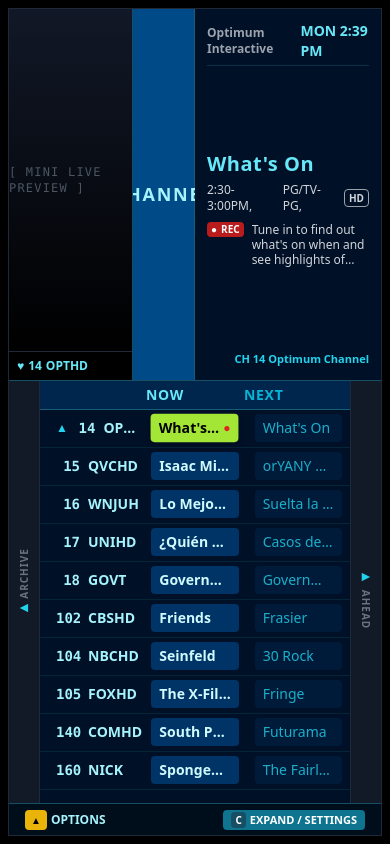
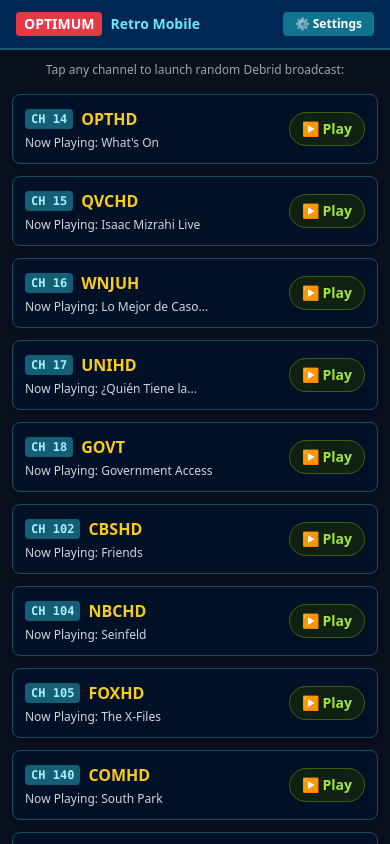
Before and after one commit to sebase2001/retro-optimum-tv, a React (Vite) app: page / in a window 390 px wide. Built offline with nearby package versions, Linux system fonts and the light colour scheme.

Commit message:
Update App.jsx

```diff
--- a/src/App.jsx
+++ b/src/App.jsx
@@ -22,6 +22,7 @@
 export default function App() {
   const [selectedRow, setSelectedRow] = useState(0);
   const [currentScreen, setCurrentScreen] = useState('guide'); // 'guide', 'player', 'settings'
+  const [isMobile, setIsMobile] = useState(window.innerWidth < 768);
 
   // Dual-Player Buffering State
   const [activePlayer, setActivePlayer] = useState('A');
@@ -38,6 +39,13 @@
   const videoRefA = useRef(null);
   const videoRefB = useRef(null);
   const rowRefs = useRef([]);
+
+  // Detect screen size changes for mobile vs TV layout switching
+  useEffect(() => {
+    const handleResize = () => setIsMobile(window.innerWidth < 768);
+    window.addEventListener('resize', handleResize);
+    return () => window.removeEventListener('resize', handleResize);
+  }, []);
 
   // Auto-scroll selected row into view
   useEffect(() => {
@@ -58,7 +66,7 @@
           setSelectedRow((prev) => Math.max(prev - 1, 0));
         } else if (e.key === 'Enter' || keyCode === 13 || keyCode === 23) {
           launchBroadcast(OPTIMUM_CHANNELS[selectedRow]);
-        } else if (e.key === 'c' || keyCode === 82 || keyCode === 189) { // Menu / Options button
+        } else if (e.key === 'c' || keyCode === 82 || keyCode === 189) {
           setCurrentScreen('settings');
         }
       } else if (currentScreen === 'player') {
@@ -196,11 +204,92 @@
   const activeCh = OPTIMUM_CHANNELS[selectedRow];
 
   return (
-    <div className="w-screen h-screen bg-black font-sans select-none overflow-hidden flex flex-col p-2 text-white">
+    <div className="w-screen h-screen bg-black font-sans select-none overflow-hidden flex flex-col text-white">
 
-      {/* ----------------- OPTIMUM i-GUIDE EXACT LAYOUT ----------------- */}
+      {/* ----------------- MOBILE RESPONSIVE LAYOUT (PHONES) ----------------- */}
+      {isMobile ? (
+        <div className="flex flex-col h-full bg-[#0a0f1d] overflow-y-auto">
+          {/* Mobile Header */}
+          <div className="flex justify-between items-center bg-[#002855] px-4 py-3 border-b-2 border-cyan-800 sticky top-0 z-20">
+            <div className="flex items-center space-x-2">
+              <span className="bg-[#e63946] text-white font-bold px-2 py-0.5 rounded text-sm">OPTIMUM</span>
+              <span className="text-sm font-bold text-cyan-300">Retro Mobile</span>
+            </div>
+            <button
+              onClick={() => setCurrentScreen('settings')}
+              className="bg-cyan-700 text-white px-3 py-1 rounded text-xs font-bold"
+            >
+              ⚙ Settings
+            </button>
+          </div>
+
           {currentScreen === 'guide' && (
-        <div className="flex flex-col h-full bg-[#0a0f1d] relative border border-gray-800">
+            <div className="flex-1 p-3 flex flex-col space-y-3">
+              <p className="text-xs text-gray-400 text-center mb-1">Tap any channel to launch random Debrid broadcast:</p>
+
+              {OPTIMUM_CHANNELS.map((ch) => (
+                <div
+                  key={ch.id}
+                  onClick={() => launchBroadcast(ch)}
+                  className="bg-[#001026] border border-cyan-900 rounded-lg p-3 flex justify-between items-center active:bg-cyan-950 transition-all shadow-md"
+                >
+                  <div className="flex flex-col">
+                    <div className="flex items-center space-x-2">
+                      <span className="bg-cyan-800 text-cyan-200 text-xs px-1.5 py-0.5 rounded font-mono font-bold">CH {ch.id}</span>
+                      <span className="font-bold text-base text-yellow-400">{ch.callsign}</span>
+                    </div>
+                    <span className="text-xs text-gray-300 mt-1">Now Playing: {ch.showNow}</span>
+                  </div>
+                  <span className="text-lime-400 text-sm font-bold bg-lime-950/60 px-3 py-1.5 rounded-full border border-lime-800">▶ Play</span>
+                </div>
+              ))}
+            </div>
+          )}
+
+          {currentScreen === 'settings' && (
+            <div className="p-6 flex flex-col justify-center h-full">
+              <div className="bg-[#001026] p-4 border border-cyan-800 rounded-lg">
+                <h2 className="text-lg font-bold text-lime-400 mb-3">Debrid Setup</h2>
+                <label className="block text-xs text-cyan-200 mb-1">Provider:</label>
+                <select
+                  value={debridProvider}
+                  onChange={(e) => {
+                    setDebridProvider(e.target.value);
+                    localStorage.setItem('debrid_provider', e.target.value);
+                  }}
+                  className="w-full p-2 bg-black text-white border border-cyan-800 text-sm rounded mb-3"
+                >
+                  <option value="realdebrid">Real-Debrid</option>
+                  <option value="premiumize">Premiumize.me</option>
+                </select>
+
+                <label className="block text-xs text-cyan-200 mb-1">API Key:</label>
+                <input
+                  type="password"
+                  placeholder="Paste Key..."
+                  value={debridKey}
+                  onChange={(e) => {
+                    setDebridKey(e.target.value);
+                    localStorage.setItem('debrid_api_key', e.target.value);
+                  }}
+                  className="w-full p-2 bg-black text-white border border-cyan-800 text-sm rounded mb-4"
+                />
+
+                <button
+                  onClick={() => setCurrentScreen('guide')}
+                  className="w-full bg-lime-500 text-black font-bold py-2 rounded text-sm"
+                >
+                  Save & Back
+                </button>
+              </div>
+            </div>
+          )}
+        </div>
+      ) : (
+        /* ----------------- TV i-GUIDE LAYOUT (ANDROID TV BOX) ----------------- */
+        <div className="flex flex-col h-full bg-[#0a0f1d] relative border border-gray-800 p-2">
+          {currentScreen === 'guide' && (
+            <div className="flex flex-col h-full bg-[#0a0f1d] relative">
 
               {/* Top Half Section: Video Window (Left) + Show Meta Box (Right) */}
               <div className="grid grid-cols-12 h-[45%] border-b border-cyan-900">
@@ -224,14 +313,11 @@
 
                 {/* Top-Right: i-Guide Program Details Pane */}
                 <div className="col-span-6 bg-[#001026] p-3 flex flex-col justify-between relative">
-
-              {/* Date & Time Header */}
                   <div className="flex justify-between items-center text-cyan-300 font-bold text-sm border-b border-cyan-900/50 pb-1">
                     <span className="text-gray-400 text-xs">Optimum Interactive</span>
                     <span>MON 2:39 PM</span>
                   </div>
 
-              {/* Show Meta & Description */}
                   <div className="my-1">
                     <h1 className="text-cyan-300 text-xl font-extrabold tracking-wide">{activeCh.showNow}</h1>
                     <div className="flex items-center space-x-2 text-xs text-gray-300 my-1">
@@ -240,7 +326,6 @@
                       <span className="border border-gray-400 px-1 text-[10px] rounded font-bold">HD</span>
                     </div>
 
-                {/* Recording Badge & Synopsis */}
                     <div className="flex items-start space-x-2 mt-2">
                       <span className="bg-red-700 text-white font-bold text-[10px] px-1 rounded flex items-center space-x-1">
                         <span>●</span><span>REC</span>
@@ -251,7 +336,6 @@
                     </div>
                   </div>
 
-              {/* Channel Callout Sub-bar */}
                   <div className="text-right text-[11px] text-cyan-400 font-semibold">
                     CH {activeCh.id} {activeCh.name}
                   </div>
@@ -260,24 +344,18 @@
 
               {/* Bottom Half: "NOW" / "NEXT" Dual-Column EPG Channel Grid */}
               <div className="flex-1 grid grid-cols-12 bg-[#001026] relative overflow-hidden">
-
-            {/* Left Vertical "ARCHIVE" Sidebar */}
                 <div className="col-span-1 bg-[#121927] flex flex-col items-center justify-center border-r border-gray-800 text-gray-400">
                   <span className="text-[10px] tracking-widest uppercase font-bold text-gray-500 transform -rotate-90">ARCHIVE</span>
                   <span className="text-cyan-400 font-bold text-sm mt-4">◄</span>
                 </div>
 
-            {/* Main Channel & Dual Time-Slot Table */}
                 <div className="col-span-10 flex flex-col h-full overflow-hidden">
-
-              {/* EPG Column Headers (NOW vs NEXT) */}
                   <div className="grid grid-cols-12 bg-[#00264d] text-cyan-300 font-black text-sm uppercase px-2 py-1 border-b border-cyan-800">
                     <div className="col-span-4 pl-8"></div>
                     <div className="col-span-4 text-left tracking-wider">NOW</div>
                     <div className="col-span-4 text-left text-cyan-500 tracking-wider">NEXT</div>
                   </div>
 
-              {/* Scrollable Rows */}
                   <div className="flex-1 overflow-y-auto">
                     {OPTIMUM_CHANNELS.map((ch, idx) => {
                       const isSelected = idx === selectedRow;
@@ -291,14 +369,12 @@
                           }}
                           className="grid grid-cols-12 items-center text-sm border-b border-cyan-950/60 transition-all min-h-[38px]"
                         >
-                      {/* Channel Number & Callsign */}
                           <div className="col-span-4 flex items-center space-x-2 pl-4 text-cyan-200 font-bold">
                             {isSelected && <span className="text-cyan-400 font-black text-xs">▲</span>}
                             <span className="w-6 text-right font-mono">{ch.id}</span>
                             <span className="truncate">{ch.callsign}</span>
                           </div>
 
-                      {/* NOW Column (Lime Green Active Focus Highlight) */}
                           <div className="col-span-4 px-2 py-1">
                             <div
                               className={`flex items-center justify-between px-2 py-1 rounded transition-all font-semibold ${
@@ -312,7 +388,6 @@
                             </div>
                           </div>
 
-                      {/* NEXT Column */}
                           <div className="col-span-4 px-2 py-1">
                             <div className="bg-[#001f3f]/80 text-cyan-400/80 px-2 py-1 rounded truncate font-medium">
                               {ch.showNext}
@@ -324,14 +399,12 @@
                   </div>
                 </div>
 
-            {/* Right Vertical "AHEAD" Sidebar */}
                 <div className="col-span-1 bg-[#121927] flex flex-col items-center justify-center border-l border-gray-800 text-gray-400">
                   <span className="text-cyan-400 font-bold text-sm mb-4">►</span>
                   <span className="text-[10px] tracking-widest uppercase font-bold text-gray-500 transform rotate-90">AHEAD</span>
                 </div>
               </div>
 
-          {/* Bottom Action Footer Bar */}
               <div className="h-8 bg-[#000d1a] border-t border-cyan-900 flex justify-between items-center px-4 text-xs font-bold text-cyan-200">
                 <div className="flex items-center space-x-1">
                   <span className="bg-yellow-500 text-black px-1.5 py-0.5 rounded text-[10px] font-black">▲</span>
@@ -349,40 +422,6 @@
             </div>
           )}
 
-      {/* ----------------- SEAMLESS VIDEO PLAYER ----------------- */}
-      {currentScreen === 'player' && (
-        <div className="relative w-full h-full bg-black flex items-center justify-center">
-          {currentEpisodeInfo && (
-            <div className="absolute top-4 left-4 z-30 bg-[#001026] border-2 border-cyan-600 px-4 py-2 rounded shadow-2xl text-white font-mono">
-              <span className="text-lime-400 font-bold block text-sm">{currentEpisodeInfo.showName}</span>
-              <span className="text-xs text-cyan-200">
-                Season {currentEpisodeInfo.season} Ep {currentEpisodeInfo.episode}: "{currentEpisodeInfo.title}"
-              </span>
-              {isCommercialActive && (
-                <span className="block text-[11px] text-red-500 font-bold mt-1 animate-pulse">● DEBRID VINTAGE COMMERCIAL BREAK</span>
-              )}
-            </div>
-          )}
-
-          <video
-            ref={videoRefA}
-            src={playerASrc}
-            onEnded={handleCommercialEnded}
-            className={`absolute inset-0 w-full h-full object-contain ${activePlayer === 'A' ? 'block z-20' : 'hidden z-10'}`}
-            playsInline
-          />
-
-          <video
-            ref={videoRefB}
-            src={playerBSrc}
-            className={`absolute inset-0 w-full h-full object-contain ${activePlayer === 'B' ? 'block z-20' : 'hidden z-10'}`}
-            playsInline
-            controls={activePlayer === 'B'}
-          />
-        </div>
-      )}
-
-      {/* ----------------- DEBRID SETTINGS ----------------- */}
           {currentScreen === 'settings' && (
             <div className="flex flex-col items-center justify-center h-full bg-[#0a0f1d]">
               <div className="bg-[#001026] p-6 border-4 border-cyan-700 rounded w-2/3 shadow-2xl">
@@ -427,5 +466,40 @@
             </div>
           )}
         </div>
+      )}
+
+      {/* ----------------- SEAMLESS VIDEO PLAYER (SHARED) ----------------- */}
+      {currentScreen === 'player' && (
+        <div className="relative w-full h-full bg-black flex items-center justify-center">
+          {currentEpisodeInfo && (
+            <div className="absolute top-4 left-4 z-30 bg-[#001026] border-2 border-cyan-600 px-4 py-2 rounded shadow-2xl text-white font-mono">
+              <span className="text-lime-400 font-bold block text-sm">{currentEpisodeInfo.showName}</span>
+              <span className="text-xs text-cyan-200">
+                Season {currentEpisodeInfo.season} Ep {currentEpisodeInfo.episode}: "{currentEpisodeInfo.title}"
+              </span>
+              {isCommercialActive && (
+                <span className="block text-[11px] text-red-500 font-bold mt-1 animate-pulse">● DEBRID VINTAGE COMMERCIAL BREAK</span>
+              )}
+            </div>
+          )}
+
+          <video
+            ref={videoRefA}
+            src={playerASrc}
+            onEnded={handleCommercialEnded}
+            className={`absolute inset-0 w-full h-full object-contain ${activePlayer === 'A' ? 'block z-20' : 'hidden z-10'}`}
+            playsInline
+          />
+
+          <video
+            ref={videoRefB}
+            src={playerBSrc}
+            className={`absolute inset-0 w-full h-full object-contain ${activePlayer === 'B' ? 'block z-20' : 'hidden z-10'}`}
+            playsInline
+            controls={activePlayer === 'B'}
+          />
+        </div>
+      )}
+    </div>
   );
 }
```
Lines whose indentation alone changed are shown as unchanged.
